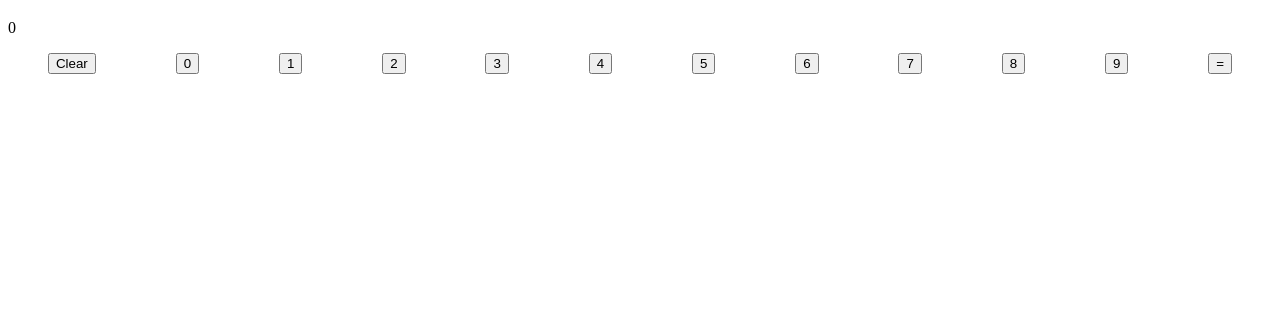
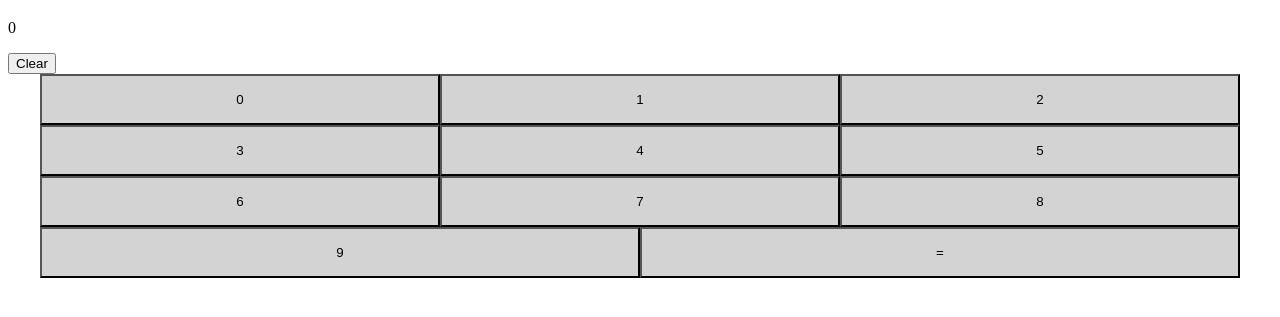
Before and after one commit to DannyTu2/calculator-JS, a plain HTML site: page index.html in a window 1280 px wide. Shown: the part 61-378 px from the top of the page. Drawn offline with Linux system fonts and the light colour scheme.

Commit message:
Fix disply number calculator css

```diff
--- a/index.html
+++ b/index.html
@@ -1,4 +1,5 @@
 <!DOCTYPE html>
+
 <head>
     <link rel="stylesheet" href="style.css">
 </head>
@@ -8,20 +9,33 @@
     <div class="display">
         <p id="result-display"> </p>
     </div>
+
+    <button clas="cell"> Clear</button>
     <div class="container">
-    <button clas="cell"> Clear</button>
+        <div class="row">
             <button class="cell" id="0"> 0</button>
             <button class="cell" id="1"> 1</button>
             <button class="cell" id="2"> 2</button>
+        </div>
+        <div class="row">
             <button class="cell" id="3"> 3</button>
             <button class="cell" id="4"> 4</button>
             <button class="cell" id="5"> 5</button>
+
+        </div>
+        <div class="row">
             <button class="cell" id="6"> 6</button>
             <button class="cell" id="7"> 7</button>
             <button class="cell" id="8"> 8</button>
+        </div>
+        <div class="row">
             <button class="cell" id="9"> 9</button>
             <button class="cell"> =</button>
+        </div>
+
+
+    </div>
     <script src="script.js"></script>
-</div>
 </body>
+
 </html>
--- a/style.css
+++ b/style.css
@@ -1,5 +1,16 @@
 .container {
+    max-width: 1200px;
+    margin: 0 auto;
+}
+
+.row {
     display: flex;
-    flex-wrap: wrap;
-    justify-content: space-around;
+
 }
+
+.cell{ /* in other words column here */
+    background-color: lightgrey;
+    padding: 1rem 0;
+    flex: 1;
+
+}
```
Lines whose indentation alone changed are shown as unchanged.
